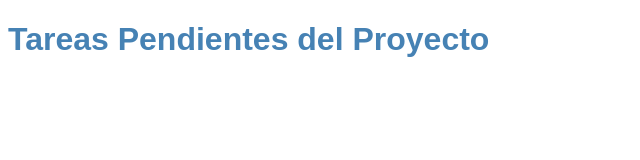
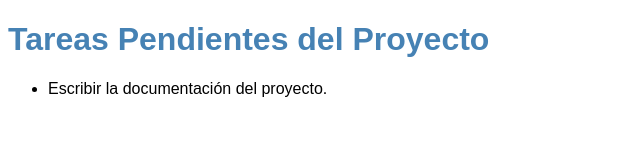
Before and after one commit to RIC-trabajo/colaboracion-git-nombre-apellido, a plain HTML site: page index.html in a window 1280 px wide. Shown: the whole page, without its empty margins (0-640 px from the left). Drawn offline with Linux system fonts and the light colour scheme.

Commit message:
feat: Se añade la nueva tarea X al HTML

```diff
--- a/index.html
+++ b/index.html
@@ -11,6 +11,7 @@
 <body>
     <h1>Tareas Pendientes del Proyecto</h1>
     <ul id="lista-tareas">
-        </ul>
+        <li>Escribir la documentación del proyecto.</li>
+    </ul>
 </body>
 </html>
```
